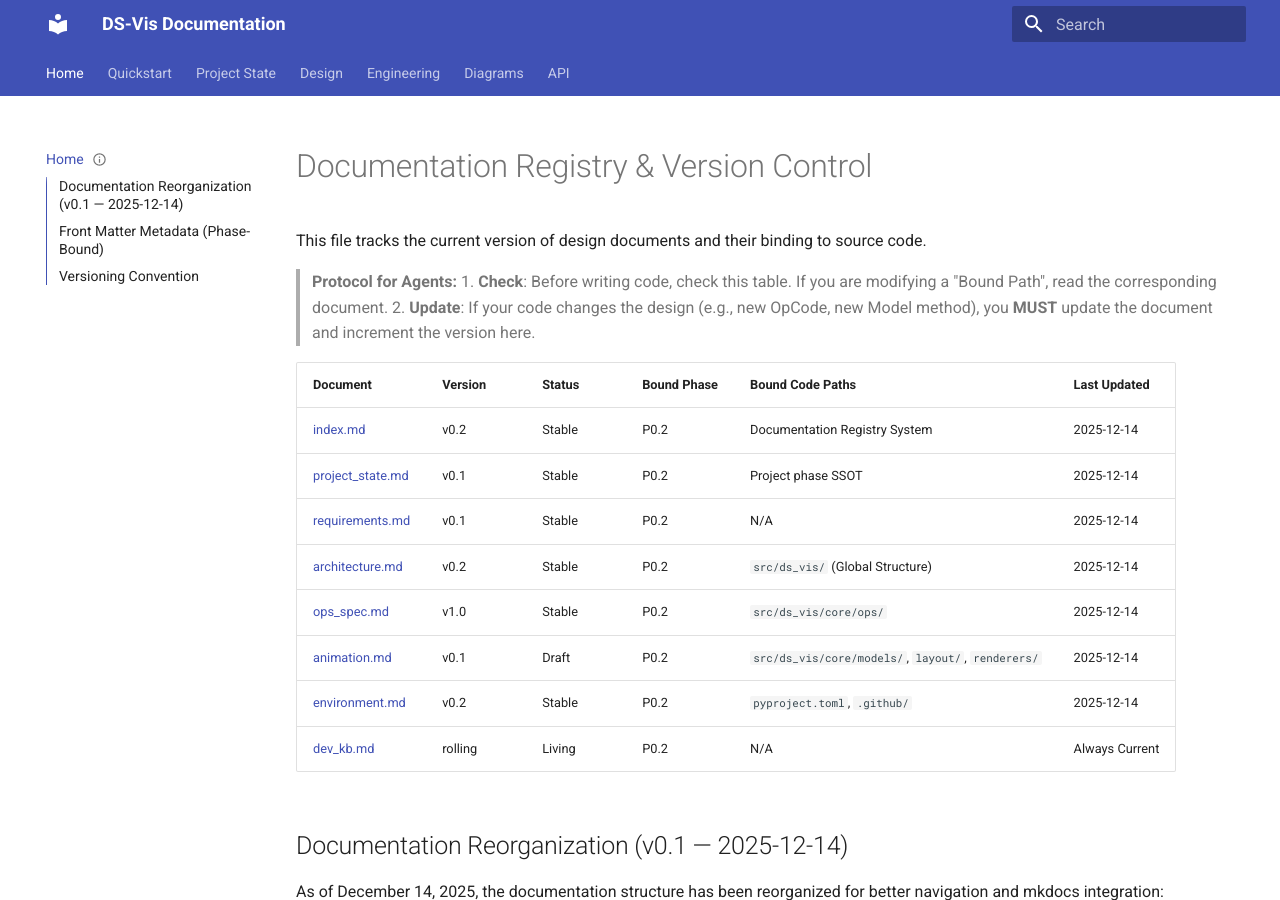
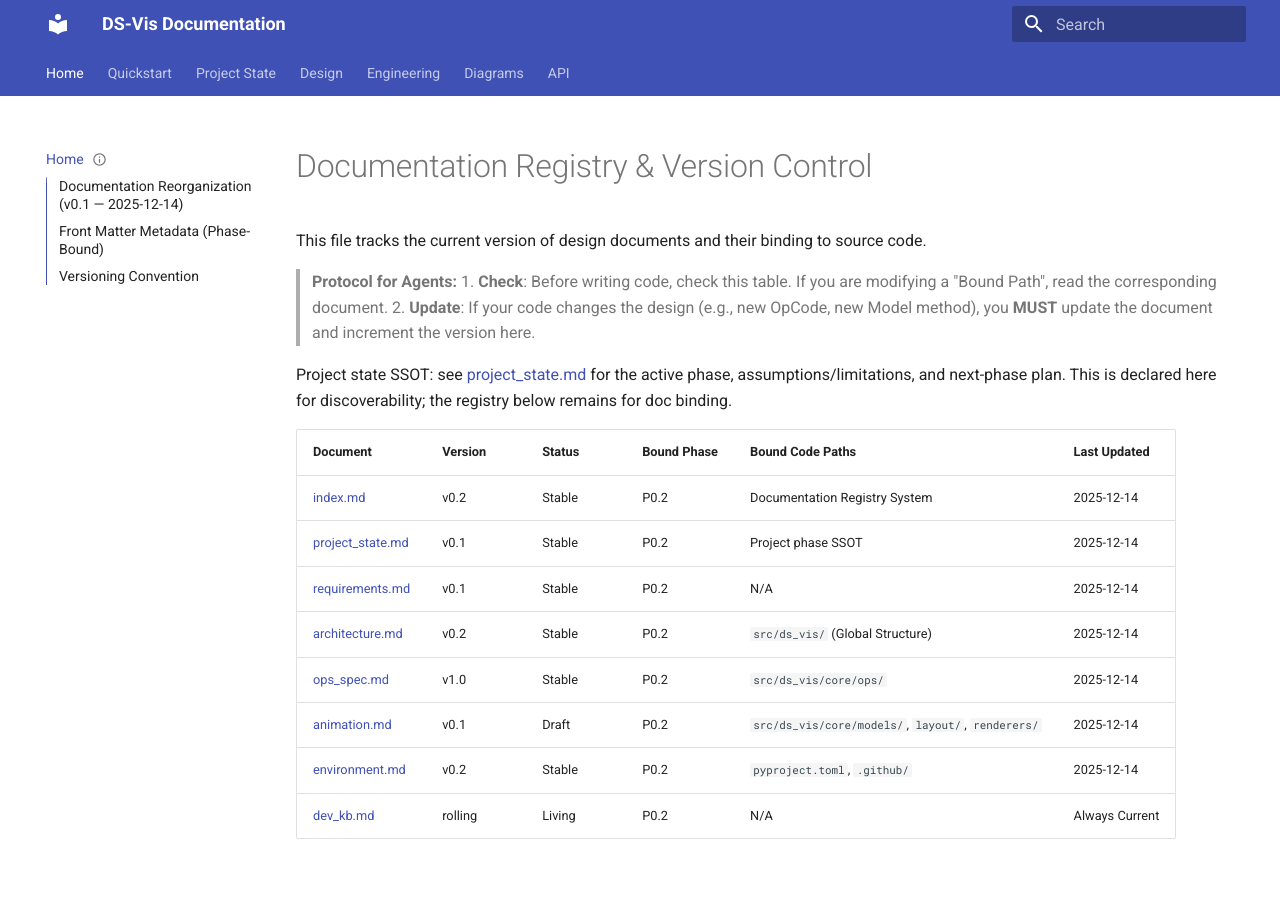
Before and after one commit to elecdot/ds-vis, an MkDocs documentation site: the page built from docs/index.md, in a window 1280 px wide and 900 px high. Built offline with MkDocs 1.6.1 and Material for MkDocs 9.7.7, drawn with Linux system fonts in a browser that asks for light colours.

Commit message:
chore: add entry for project state in index.md

```diff
--- a/docs/index.md
+++ b/docs/index.md
@@ -12,6 +12,8 @@ This file tracks the current version of design documents and their binding to so
 > **Protocol for Agents:**
 > 1. **Check**: Before writing code, check this table. If you are modifying a "Bound Path", read the corresponding document.
 > 2. **Update**: If your code changes the design (e.g., new OpCode, new Model method), you **MUST** update the document and increment the version here.
+
+Project state SSOT: see [project_state.md](./project_state.md) for the active phase, assumptions/limitations, and next-phase plan. This is declared here for discoverability; the registry below remains for doc binding.
 
 | Document | Version | Status | Bound Phase | Bound Code Paths | Last Updated |
 | :--- | :--- | :--- | :--- | :--- | :--- |
```
